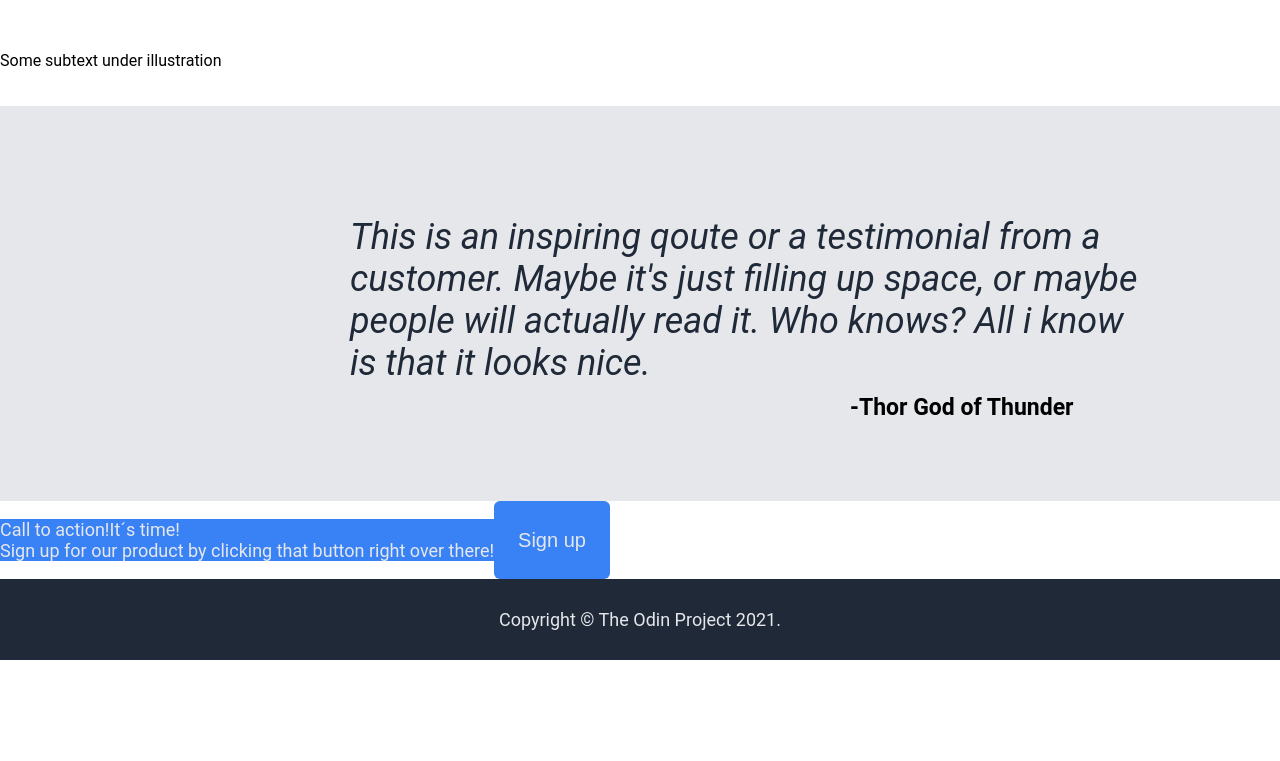
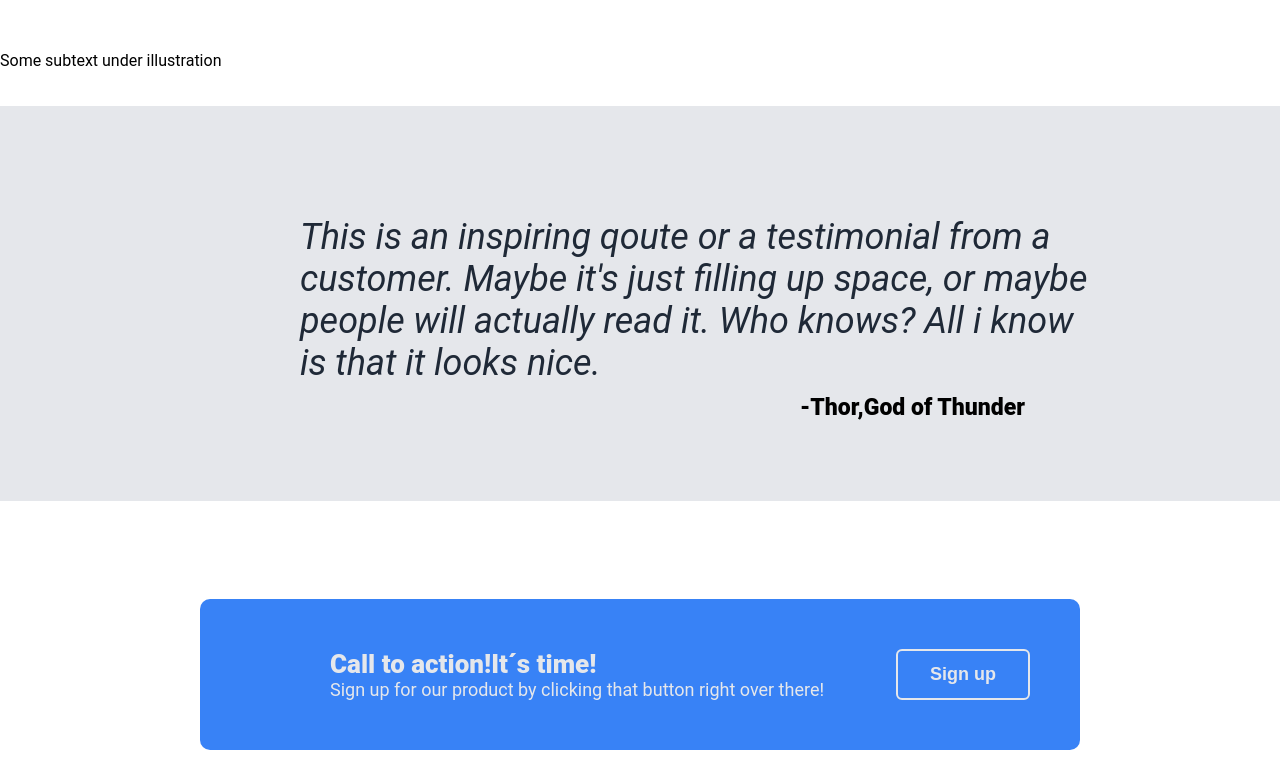
Before and after one commit to RinoCerrone/landing-page, a plain HTML site: page index.html in a window 1280 px wide. Shown: the part 2036-2797 px from the top of the page. Before the commit the page ends 2696 px from the top, so only its background shows below. Drawn offline with Linux system fonts and the light colour scheme.

Commit message:
Add call to action section style,margin,padding.

```diff
--- a/index.html
+++ b/index.html
@@ -59,14 +59,15 @@
                 people will actually read it. Who knows? All i know<br/>
                 is that it looks nice.
              </blockquote>
-             <div class="thor">-Thor God of Thunder</div>
+             <div class="thor">-Thor,God of Thunder</div>
             </div>
         </div>
         <div>
             <div class="container1">
-              <p class="call">Call to action!It´s time!<br/>
-              Sign up for our product by clicking that button right over there!</p>
-              <button type="button">Sign up</button>
+              <p class="call"><span><span class="action">Call to action!It´s time!</span><br/>
+               Sign up for our product by clicking that button right over there!</span>
+                <button type="button" class="button2">Sign up</button>
+              </p>
             </div>
         </div>
     </div>
--- a/style.css
+++ b/style.css
@@ -61,11 +61,16 @@ button{
     color:#E5E7EB;
     border-radius: 6px;
     border:0;
-    padding:6px 24px;
-    font-size:20px;
-    font-weight: 400;
+    padding:8px 32px;
+    font-size:18px;
+    font-weight: 700;
 
 
+
+}
+.button2{
+
+   border:2px solid #E5E7EB;
 
 }
 img{
@@ -73,6 +78,12 @@ img{
 }
 .call{
     background-color: #3882F6;
+    padding:50px 50px 50px 130px;
+    border-radius: 10px;
+    display:flex;
+    justify-content: space-between;
+
+
 
 }
 .quote{
@@ -82,22 +93,28 @@ blockquote{
     font-size: 36px;
     color: #1F2937;
     font-style: italic;
-    margin-left: 350px;
+    margin-left: 300px;
     margin-bottom: 10px;
     padding-top: 110px;
 
 }
 .thor{
     font-size: 23px;
-    font-weight: 700;
+    font-weight: 800;
     margin-top: 0px;
-    margin-left: 850px;
+    margin-left: 800px;
     padding-bottom: 80px;
 
 
 }
+.action{
+    font-size: 26px;
+    font-weight: 900;
+}
 .container1{
-    display: flex;
+
+    padding:80px 200px;
+
 }
 .container2{
     margin:0px;
```
